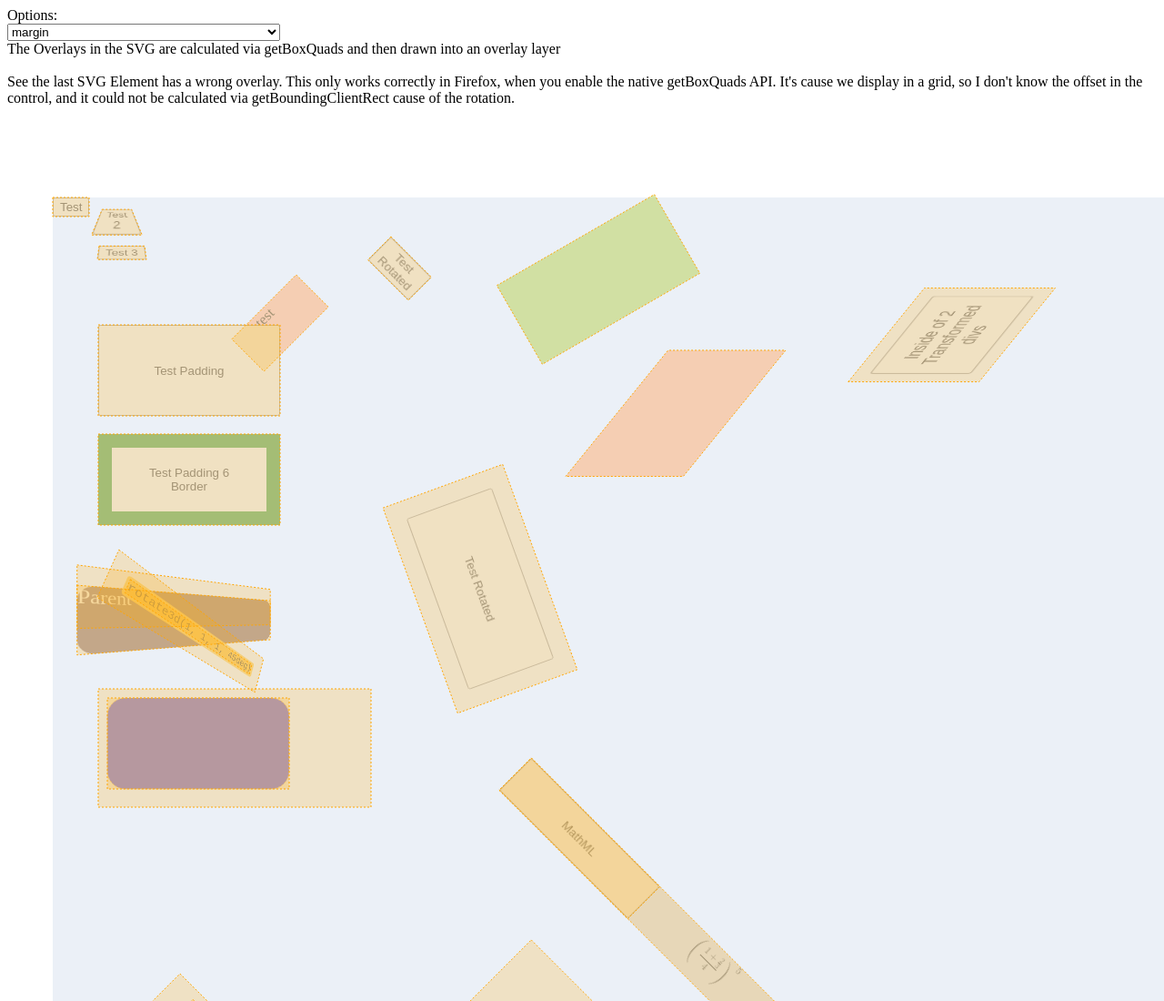
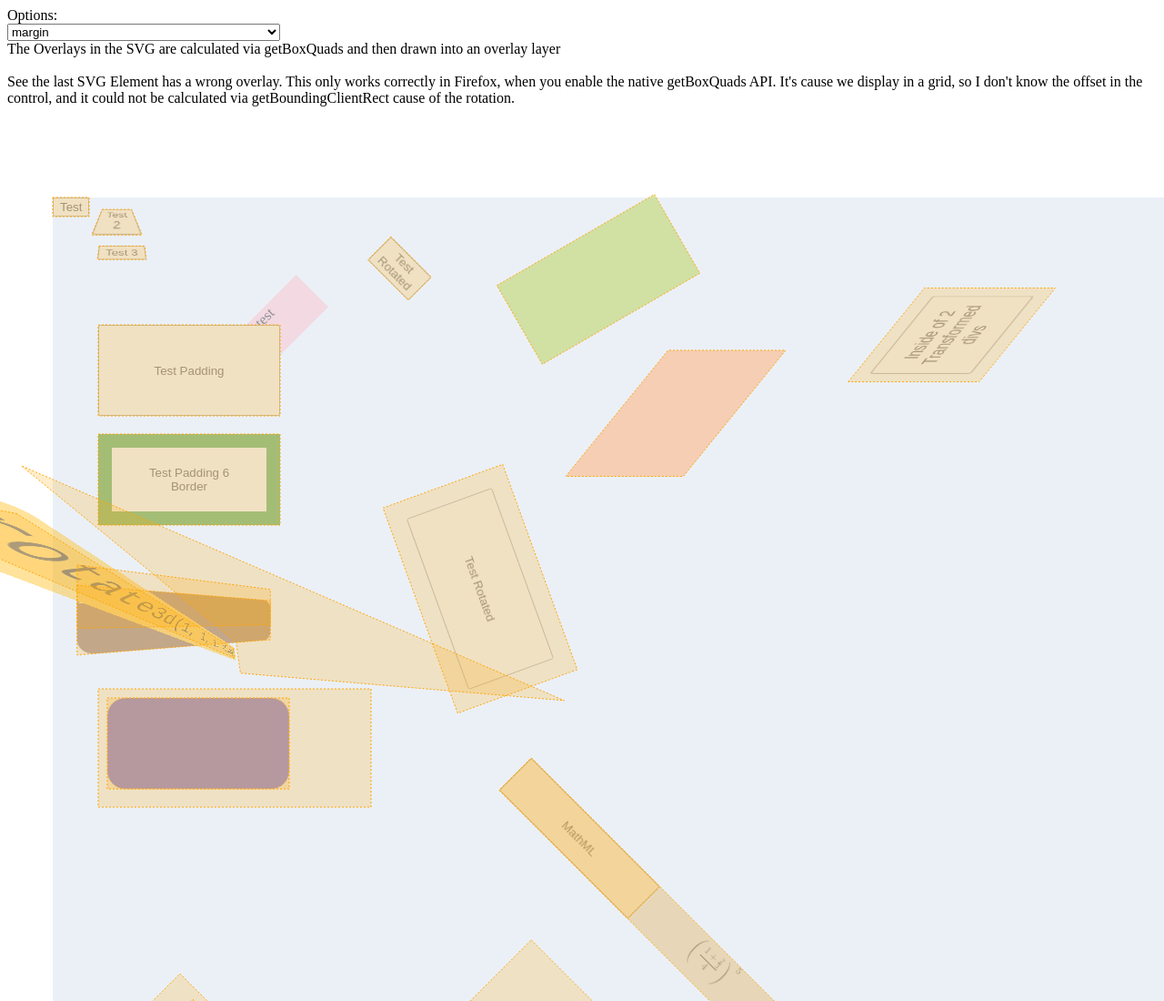
Before and after one commit to jogibear9988/getBoxQuadsPolyfill, a website: page index.html in a window 1280 px wide. Shown: the top 1100 px of the page at 91% size. Drawn offline with Linux system fonts and the light colour scheme.

Commit message:
fix perspective transform

```diff
--- a/getBoxQuads.js
+++ b/getBoxQuads.js
@@ -2,8 +2,8 @@
 
 //transform-box  https://developer.mozilla.org/en-US/docs/Web/CSS/transform-box
 //transform-style https://developer.mozilla.org/en-US/docs/Web/CSS/transform-style
-//prespective
-//persepctive-origin
+//perspective
+//perspective-origin
 
 export function addPolyfill() {
     if (!Element.prototype.getBoxQuads) {
@@ -177,6 +177,7 @@
 // also good for writing a spec
 
 // Find a value for z that will transform to 0. (from firefox matrix.h)
+// or chromium https://github.com/chromium/chromium/blob/main/ui/gfx/geometry/transform.cc#L849
 /**
 * @param {DOMPoint} point
 */
@@ -291,7 +292,7 @@
 /**
 * @param {Element} element
 */
-function getElementCombinedTransform(element) {
+export function getElementCombinedTransform(element) {
     //https://www.w3.org/TR/css-transforms-2/#ctm
     let s = (element.ownerDocument.defaultView ?? window).getComputedStyle(element);
 
@@ -317,14 +318,22 @@
         m = m.multiply(new DOMMatrix(s.transform));
     }
 
-    const res = mOri.multiply(m.multiply(mOriInv));
+    let res = mOri.multiply(m.multiply(mOriInv));
 
+    //@ts-ignore
+    const pt = getElementPerspectiveTransform(element);
+    if (pt != null) {
+        //res = res.multiply(pt);
+        res = pt.multiply(res);
+    }
     //TODO: in firefox this is conditional (if nsIFrame::Combines3DTransformWithAncestors(), we may need this also)
+    //if(++i==1)
     projectTo2D(res);
 
     return res;
 }
 
+let i = 0;
 /**
 * project a DOM-Matrix to 2D (from firefox matrix.h)
 * @param {DOMMatrix} m
@@ -357,21 +366,27 @@
 }
 
 /**
-* @param {Element} element
+* @param {HTMLElement} element
 */
 function getElementPerspectiveTransform(element) {
+    /** @type { Element } */
+    //@ts-ignore
+    const perspectiveNode = element.parentNode;
     //https://drafts.csswg.org/css-transforms-2/#perspective-matrix-computation
-    let s = (element.ownerDocument.defaultView ?? window).getComputedStyle(element);
-
+    let s = (element.ownerDocument.defaultView ?? window).getComputedStyle(perspectiveNode);
+    if (s.perspective !== 'none') {
         let m = new DOMMatrix();
+        let p = parseFloat(s.perspective);
+        m.m34 = -1.0 / p;
         //https://drafts.csswg.org/css-transforms-2/#PerspectiveDefined
-    //m.m34 = -1 / parseFloat(s.perspective);
         const origin = s.perspectiveOrigin.split(' ');
-    const originX = parseFloat(origin[0]);
-    const originY = parseFloat(origin[1]);
+        const originX = parseFloat(origin[0]) - element.offsetLeft;
+        const originY = parseFloat(origin[1]) - element.offsetTop;
 
         const mOri = new DOMMatrix().translate(originX, originY);
         const mOriInv = new DOMMatrix().translate(-originX, -originY);
 
         return mOri.multiply(m.multiply(mOriInv));
     }
+    return null;
+}
--- a/index.html
+++ b/index.html
@@ -57,6 +57,7 @@
             color: #fff;
             transform: perspective(200px) rotateY(30deg);
             position: relative;
+            perspective: 50px;
     top: 400px;
     left: 50px;
             ">
```
Also changed, not shown: i2.html (+1 -1 lines). Lines whose indentation alone changed are shown as unchanged.
